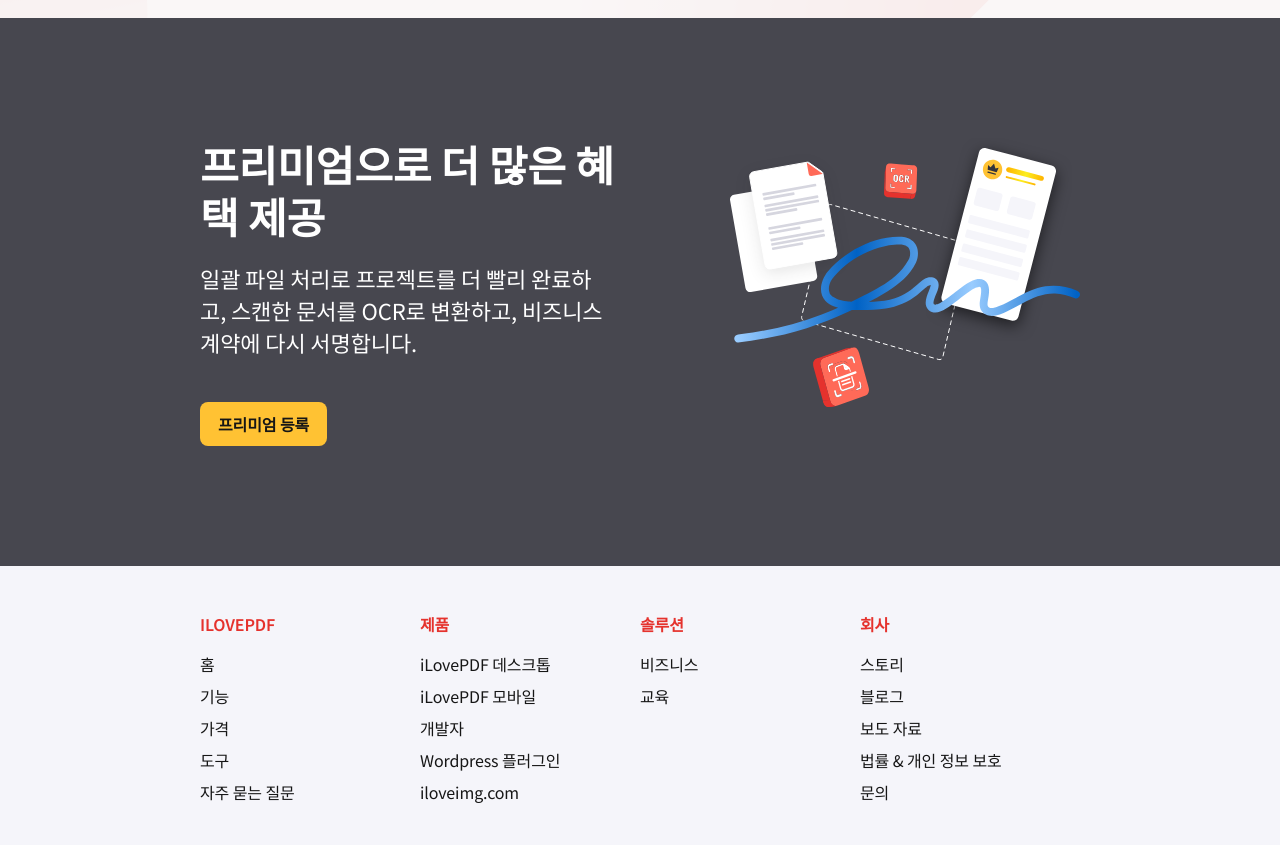
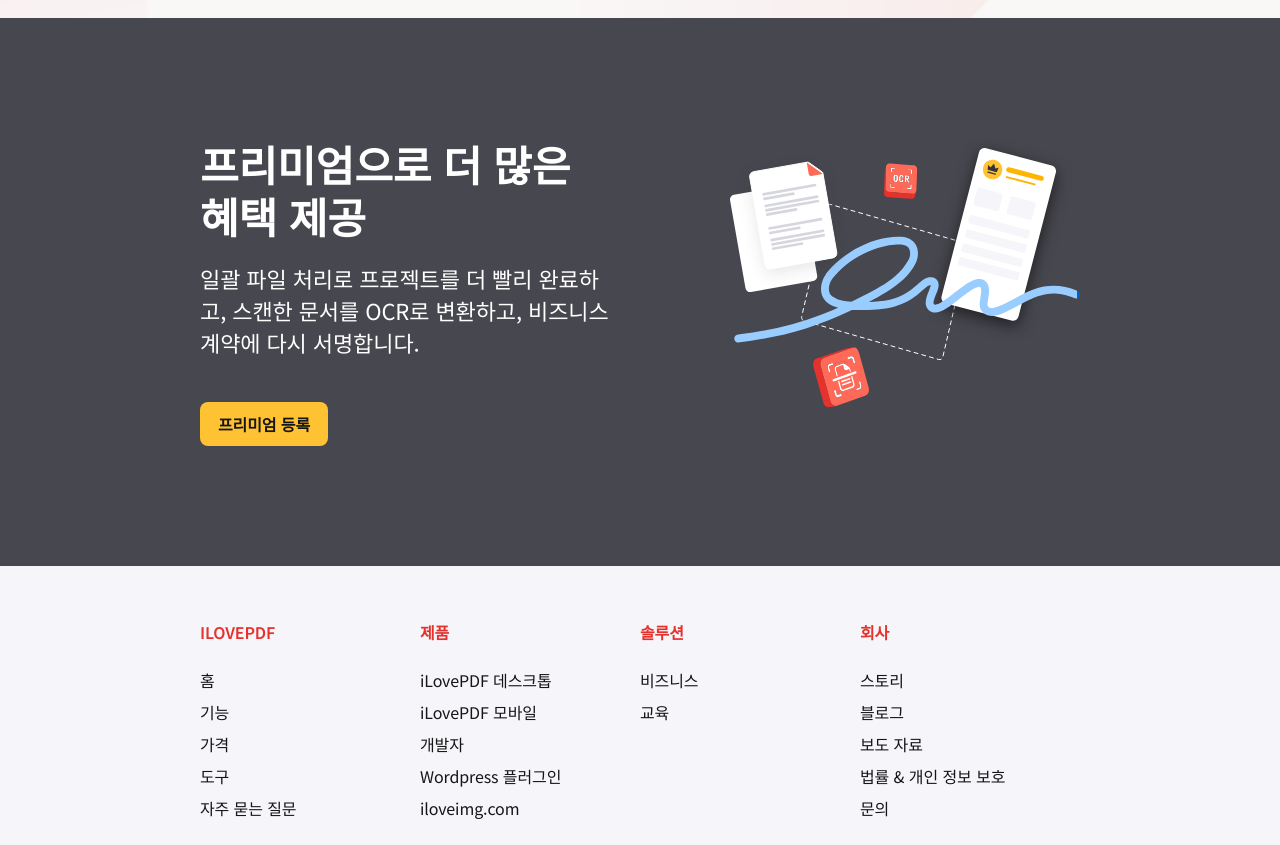
Before and after one commit to jjjjinwoo/ilovepdf_clone, a plain HTML site: page index.html in a window 1280 px wide. Shown: the part 2860-3705 px from the top of the page. Drawn offline with nearby package versions, Linux system fonts and the light colour scheme.

Commit message:
fix: HTML 표준

```diff
--- a/css/layout.css
+++ b/css/layout.css
@@ -386,7 +386,7 @@
   font-weight: 400;
   line-height: 32px;
 }
-footer ul > h3 {
+footer ul h3 {
   color: #e5322d;
   font-weight: 600;
   margin-bottom: 16px;
--- a/index.html
+++ b/index.html
@@ -1,5 +1,5 @@
 <!DOCTYPE html>
-<html lang="en">
+<html lang="ko">
   <head>
     <meta charset="UTF-8" />
     <meta name="viewport" content="width=device-width, initial-scale=1.0" />
@@ -785,7 +785,7 @@
                     d="M8 0h34c2.783 0 3.826.26 4.783.87a5.118 5.118 0 0 1 2.347 2.347c.522 1.044.87 2 .87 4.783v34c0 2.783-.26 3.826-.87 4.783a5.118 5.118 0 0 1-2.347 2.347c-1.044.522-2 .87-4.783.87H8c-2.783 0-3.826-.26-4.783-.87-.956-.608-1.826-1.304-2.347-2.347C.348 45.739 0 44.783 0 42V8c0-2.783.26-3.826.87-4.783A5.119 5.119 0 0 1 3.217.87C4.174.26 5.217 0 8 0Z"
                     fill="#EE6C4D"
                   ></path>
-                  <mask id="a" fill="#fff">
+                  <mask fill="#fff">
                     <path
                       fill-rule="evenodd"
                       clip-rule="evenodd"
@@ -1318,7 +1318,7 @@
                   y2="38.378"
                   gradientUnits="userSpaceOnUse"
                 >
-                  <stop stop-color="#FFB400"></stop>
+                  <stop offset="1" stop-color="#FFB400"></stop>
                   <stop offset=".53" stop-color="#FCEE21"></stop>
                   <stop offset="1" stop-color="#FFB400"></stop>
                 </linearGradient>
@@ -1330,7 +1330,7 @@
                   y2="44.659"
                   gradientUnits="userSpaceOnUse"
                 >
-                  <stop stop-color="#FFB400"></stop>
+                  <stop offset="1" stop-color="#FFB400"></stop>
                   <stop offset=".53" stop-color="#FCEE21"></stop>
                   <stop offset="1" stop-color="#FFB400"></stop>
                 </linearGradient>
@@ -1342,13 +1342,12 @@
                   y2="151.644"
                   gradientUnits="userSpaceOnUse"
                 >
-                  <stop stop-color="#9CF"></stop>
+                  <stop offset="1" stop-color="#9CF"></stop>
                   <stop offset=".351" stop-color="#0062C5"></stop>
                   <stop offset=".691" stop-color="#9CF"></stop>
                   <stop offset="1" stop-color="#0062C5"></stop>
                 </linearGradient>
                 <filter
-                  id="a"
                   x="0"
                   y="37.14"
                   width="117.211"
@@ -1454,7 +1453,7 @@
       <footer>
         <div class="list">
           <ul>
-            <h3>ILOVEPDF</h3>
+            <li><h3>ILOVEPDF</h3></li>
             <li><a href="#">홈</a></li>
             <li><a href="#">기능</a></li>
             <li><a href="#">가격</a></li>
@@ -1462,7 +1461,7 @@
             <li><a href="#">자주 묻는 질문</a></li>
           </ul>
           <ul>
-            <h3>제품</h3>
+            <li><h3>제품</h3></li>
             <li><a href="#">iLovePDF 데스크톱</a></li>
             <li><a href="#">iLovePDF 모바일</a></li>
             <li><a href="#">개발자</a></li>
@@ -1470,12 +1469,12 @@
             <li><a href="#">iloveimg.com</a></li>
           </ul>
           <ul>
-            <h3>솔루션</h3>
+            <li><h3>솔루션</h3></li>
             <li><a href="#">비즈니스</a></li>
             <li><a href="#">교육</a></li>
           </ul>
           <ul>
-            <h3>회사</h3>
+            <li><h3>회사</h3></li>
             <li><a href="#">스토리</a></li>
             <li><a href="#">블로그</a></li>
             <li><a href="#">보도 자료</a></li>
```
